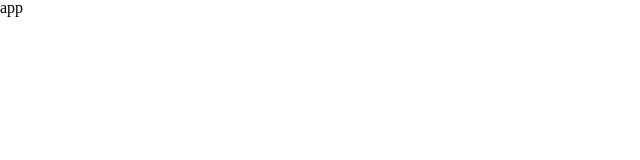
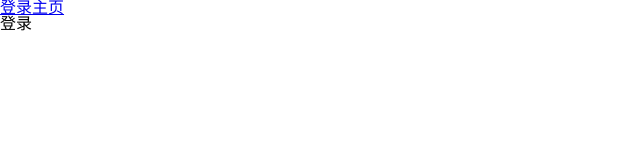
Before and after one commit to aliyuv/Vue3-TS-CMS, a Vue app: page /#/login in a window 1280 px wide. Shown: the top 160 px of the page, without its empty margins (0-640 px from the left). Built offline with nearby package versions, Linux system fonts and the light colour scheme.

Commit message:
config: 配置路由

```diff
--- a/package.json
+++ b/package.json
@@ -15,7 +15,8 @@
   "dependencies": {
     "@typescript-eslint/parser": "5.55.0",
     "normalize.css": "8.0.1",
-    "vue": "^3.2.47"
+    "vue": "^3.2.47",
+    "vue-router": "4.1.6"
   },
   "devDependencies": {
     "@antfu/eslint-config": "0.36.0",
--- a/src/App.vue
+++ b/src/App.vue
@@ -1,7 +1,9 @@
 <script setup lang="ts"></script>
 
 <template>
-  <div>app</div>
+  <router-link to="/login">登录</router-link>
+  <router-link to="/main">主页</router-link>
+  <router-view></router-view>
 </template>
 
 <style scoped></style>
--- a/src/main.ts
+++ b/src/main.ts
@@ -2,4 +2,7 @@ import { createApp } from 'vue';
 import App from './App.vue';
 import 'normalize.css';
 import './assets/css/index.less';
-createApp(App).mount('#app');
+import { router } from './router';
+const app = createApp(App);
+app.use(router);
+app.mount('#app');
--- /dev/null
+++ b/src/router/index.ts
@@ -0,0 +1,14 @@
+import { createRouter, createWebHashHistory } from 'vue-router';
+
+export const router = createRouter({
+  history: createWebHashHistory(),
+  routes: [
+    { path: '/', redirect: '/main' },
+    { path: '/login', component: () => import('../views/login/Login.vue') },
+    { path: '/main', component: () => import('../views/main/Main.vue') },
+    {
+      path: '/:pathMatch(.*)*',
+      component: () => import('../views/404/404.vue')
+    }
+  ]
+});
--- /dev/null
+++ b/src/views/404/404.vue
@@ -0,0 +1,7 @@
+<template>
+  <div>您访问的路径不存在,请检查访问路径~~</div>
+</template>
+
+<script setup lang="ts"></script>
+
+<style scoped></style>
--- /dev/null
+++ b/src/views/login/Login.vue
@@ -0,0 +1,7 @@
+<template>
+  <div>登录</div>
+</template>
+
+<script setup lang="ts"></script>
+
+<style scoped></style>
--- /dev/null
+++ b/src/views/main/main.vue
@@ -0,0 +1,7 @@
+<template>
+  <div>主页</div>
+</template>
+
+<script setup lang="ts"></script>
+
+<style scoped></style>
```
Also changed, not shown: 1 other file (tests, documents, lock files or other folders).
